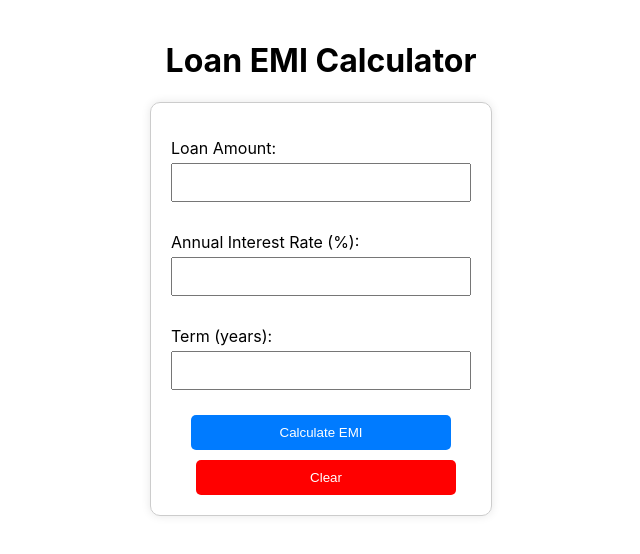
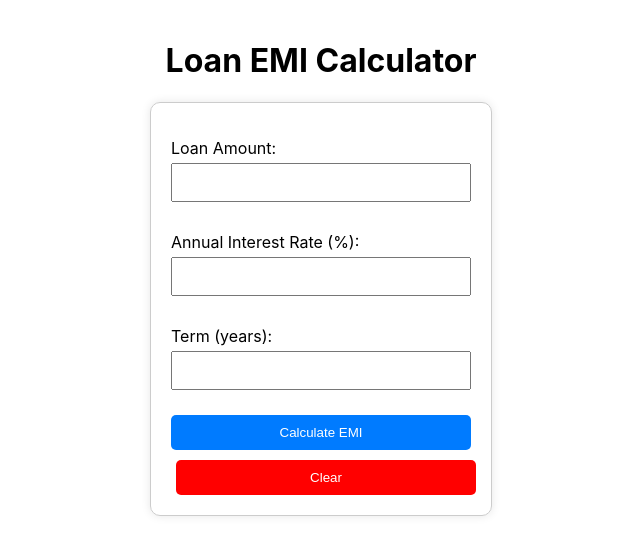
Before and after one commit to testtttt318/loancalculator1, a React (Create React App) app: page / in a window 1280 px wide. Shown: the top 554 px of the page, without its empty margins (319-959 px from the left). Built offline with nearby package versions, Linux system fonts and the light colour scheme.

Commit message:
Fix button alignment and width

```diff
--- a/src/App.css
+++ b/src/App.css
@@ -33,13 +33,12 @@ input {
 }
 
 button {
-  padding: 10px 20px;
+  padding: 10px 0;
   margin-top: 10px;
   border: none;
   border-radius: 5px; /* Add border radius */
   cursor: pointer;
   width: 100%; /* Full width buttons */
-  max-width: 260px; /* Add max-width to make buttons look uniform */
 }
 
 button:hover {
```
